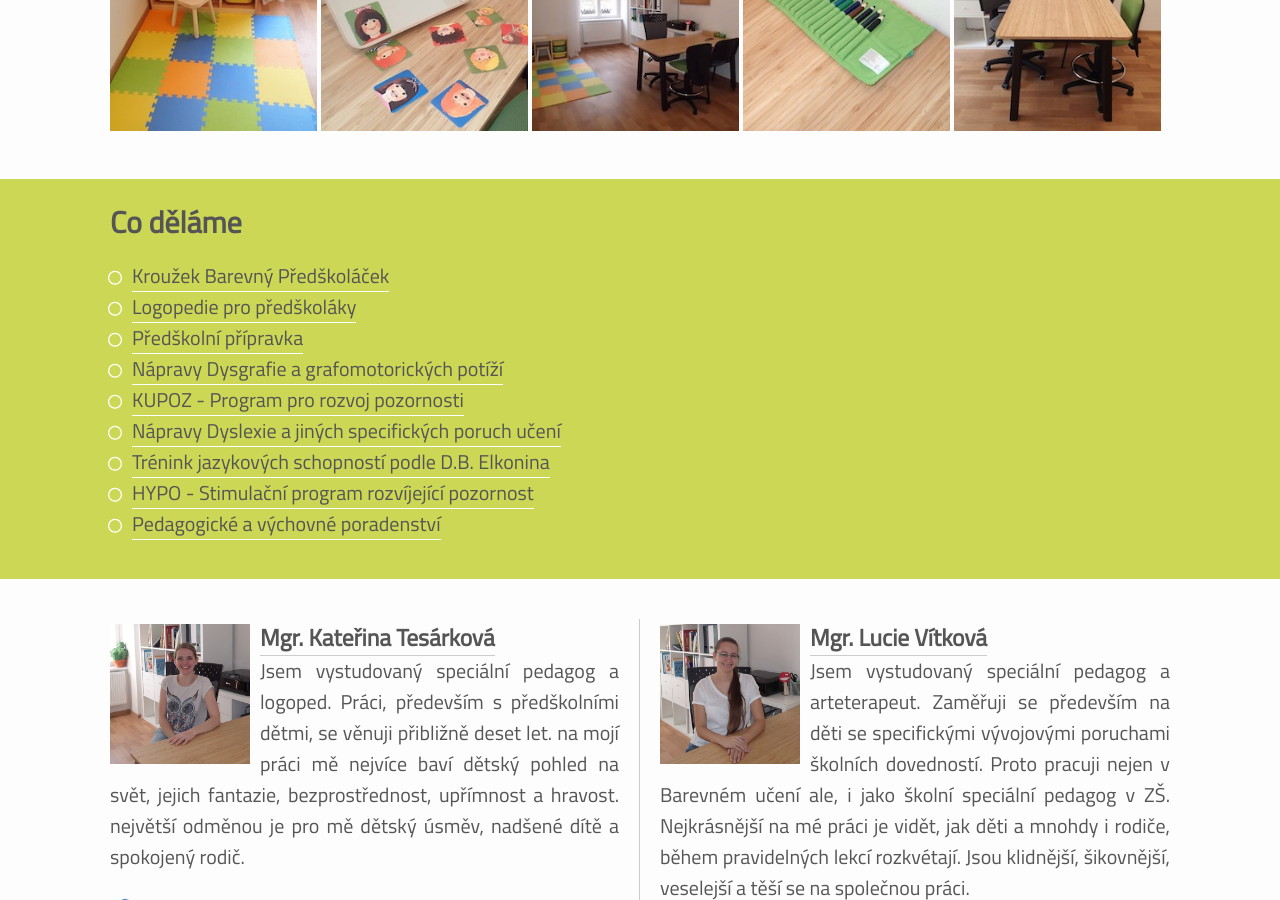
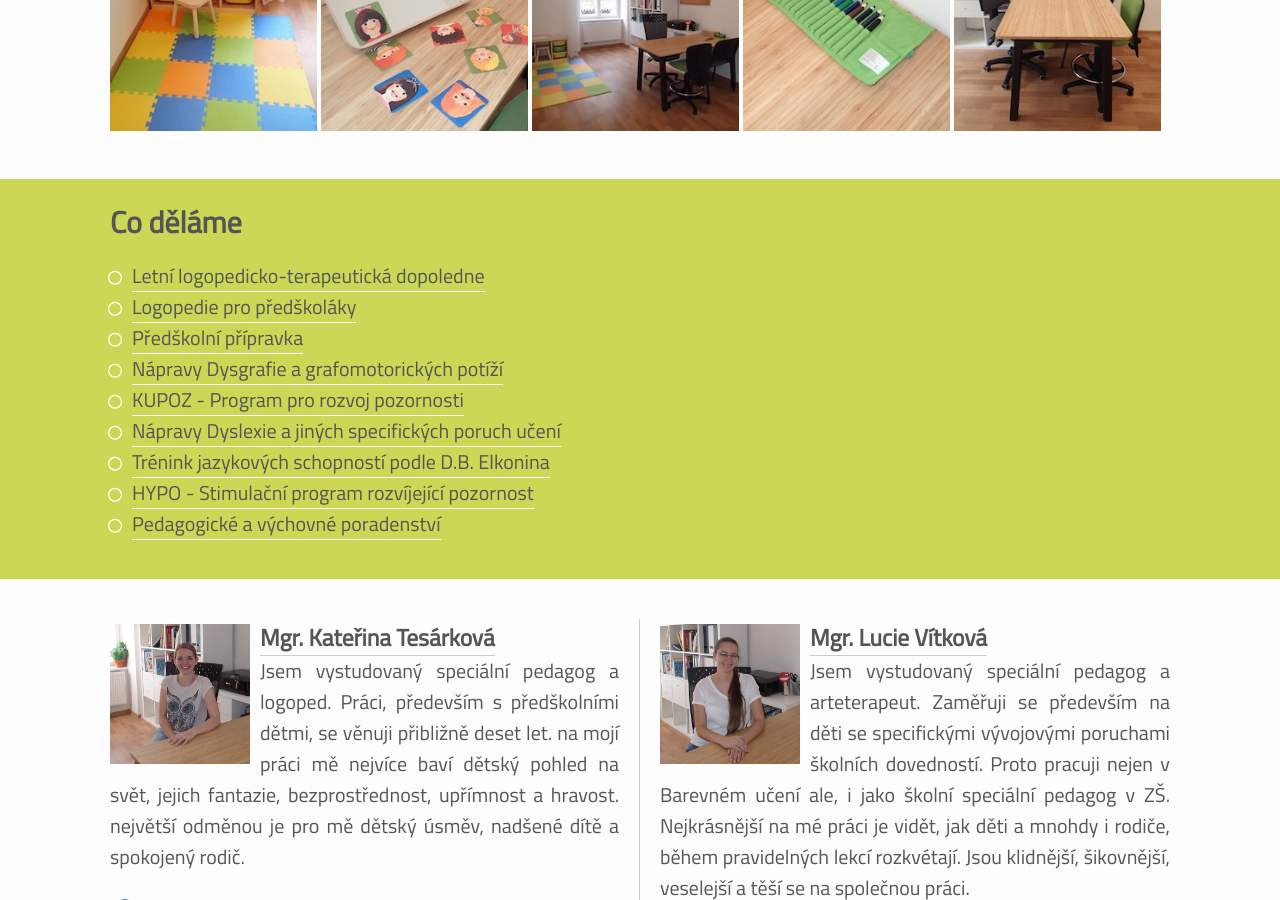
Before and after one commit to JakubTesarek/barevneuceni.cz, a Jekyll site: the page built from index.html, in a window 1280 px wide and 900 px high, scrolled down 688 px. Built offline with Jekyll 4.4.1, drawn with Linux system fonts in a browser that asks for light colours; nearby versions of some CDN libraries.

Commit message:
Update index.html

```diff
--- a/index.html
+++ b/index.html
@@ -44,7 +44,7 @@ changefreq: daily
 	<div class="container">
 		<h2>Co děláme</h2>
 		<ul>
-			<li><a href="{{ site.baseurl }}{% link pages/barevny-predskolacek.html %}">Kroužek Barevný Předškoláček</a></li>
+			<li><a href="{{ site.baseurl }}{% link pages/letni-dopoledne.html %}">Letní logopedicko-terapeutická dopoledne</a></li>
 			<li><a href="{{ site.baseurl }}{% link pages/logopedie-pro-predskolaky.html %}">Logopedie pro předškoláky</a></li>
 			<li><a href="{{ site.baseurl }}{% link pages/predskolni-pripravka.html %}">Předškolní přípravka</a></li>
 			<li><a href="{{ site.baseurl }}{% link pages/napravy-dysgrafie.html %}">Nápravy Dysgrafie a grafomotorických potíží</a></li>
```
